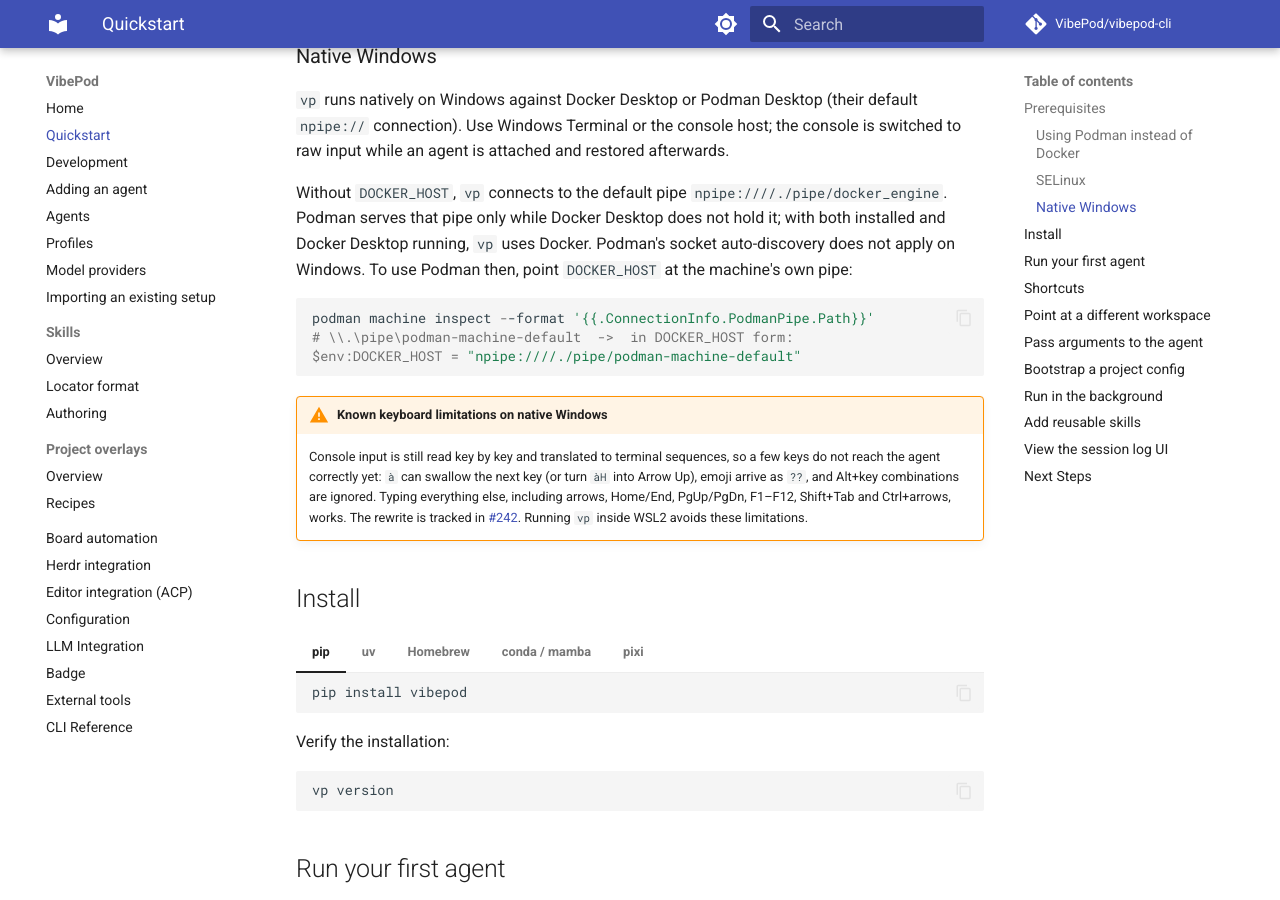
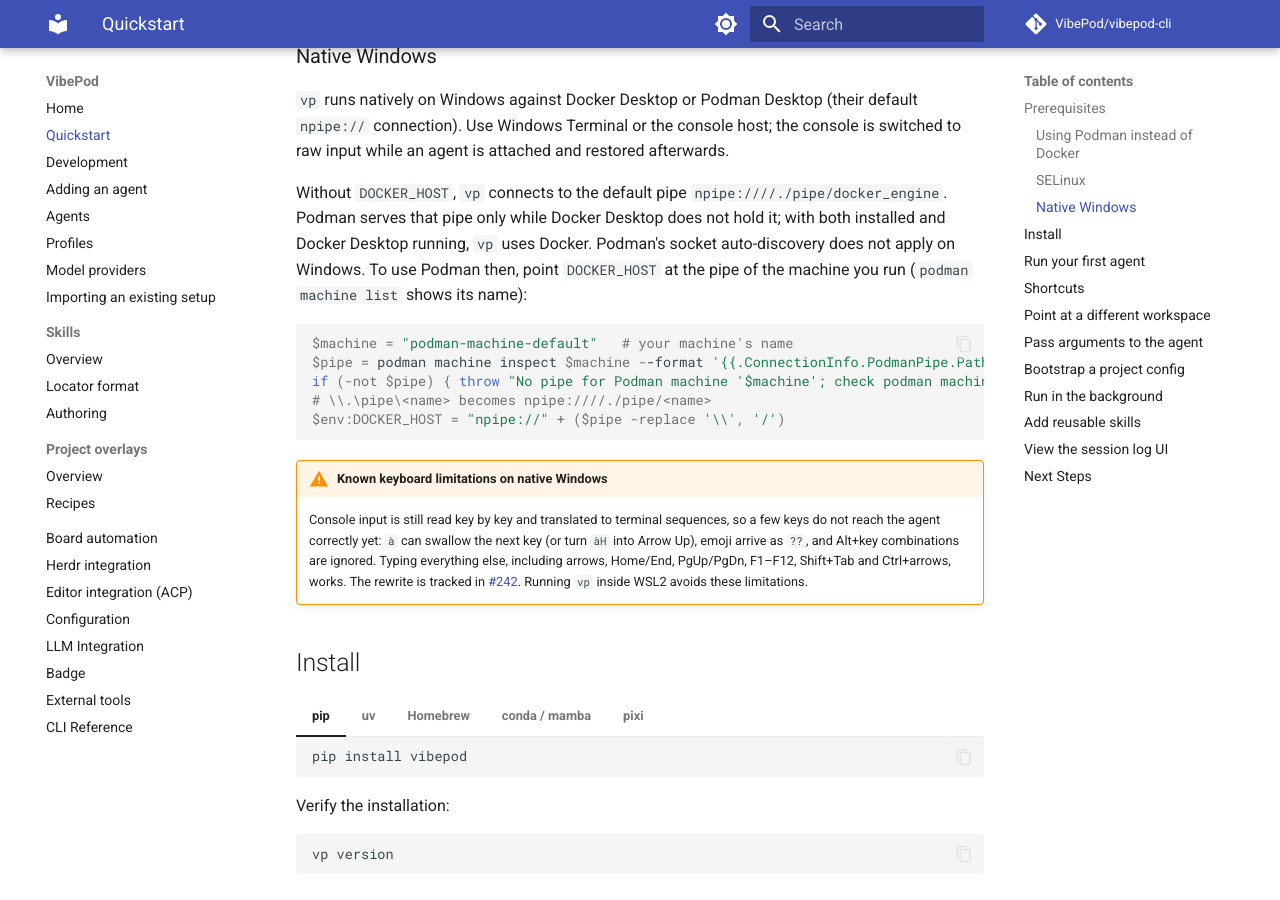
Before and after one commit to VibePod/vibepod-cli, an MkDocs documentation site: the page built from docs/quickstart.md, in a window 1280 px wide and 900 px high, scrolled down 2673 px. Built offline with MkDocs 1.6.1 and Material for MkDocs 9.7.7, drawn with Linux system fonts in a browser that asks for light colours; comment, search, counter and statistics services are not loaded.

Commit message:
Derive the Podman pipe on Windows from the selected machine

````diff
--- a/docs/quickstart.md
+++ b/docs/quickstart.md
@@ -158,12 +158,15 @@
 `npipe:////./pipe/docker_engine`. Podman serves that pipe only while Docker
 Desktop does not hold it; with both installed and Docker Desktop running, `vp`
 uses Docker. Podman's socket auto-discovery does not apply on Windows. To use
-Podman then, point `DOCKER_HOST` at the machine's own pipe:
+Podman then, point `DOCKER_HOST` at the pipe of the machine you run (`podman
+machine list` shows its name):
 
 ```powershell
-podman machine inspect --format '{{.ConnectionInfo.PodmanPipe.Path}}'
-# \\.\pipe\podman-machine-default  ->  in DOCKER_HOST form:
-$env:DOCKER_HOST = "npipe:////./pipe/podman-machine-default"
+$machine = "podman-machine-default"   # your machine's name
+$pipe = podman machine inspect $machine --format '{{.ConnectionInfo.PodmanPipe.Path}}'
+if (-not $pipe) { throw "No pipe for Podman machine '$machine'; check podman machine list" }
+# \\.\pipe\<name> becomes npipe:////./pipe/<name>
+$env:DOCKER_HOST = "npipe://" + ($pipe -replace '\\', '/')
 ```
 
 !!! warning "Known keyboard limitations on native Windows"
````
